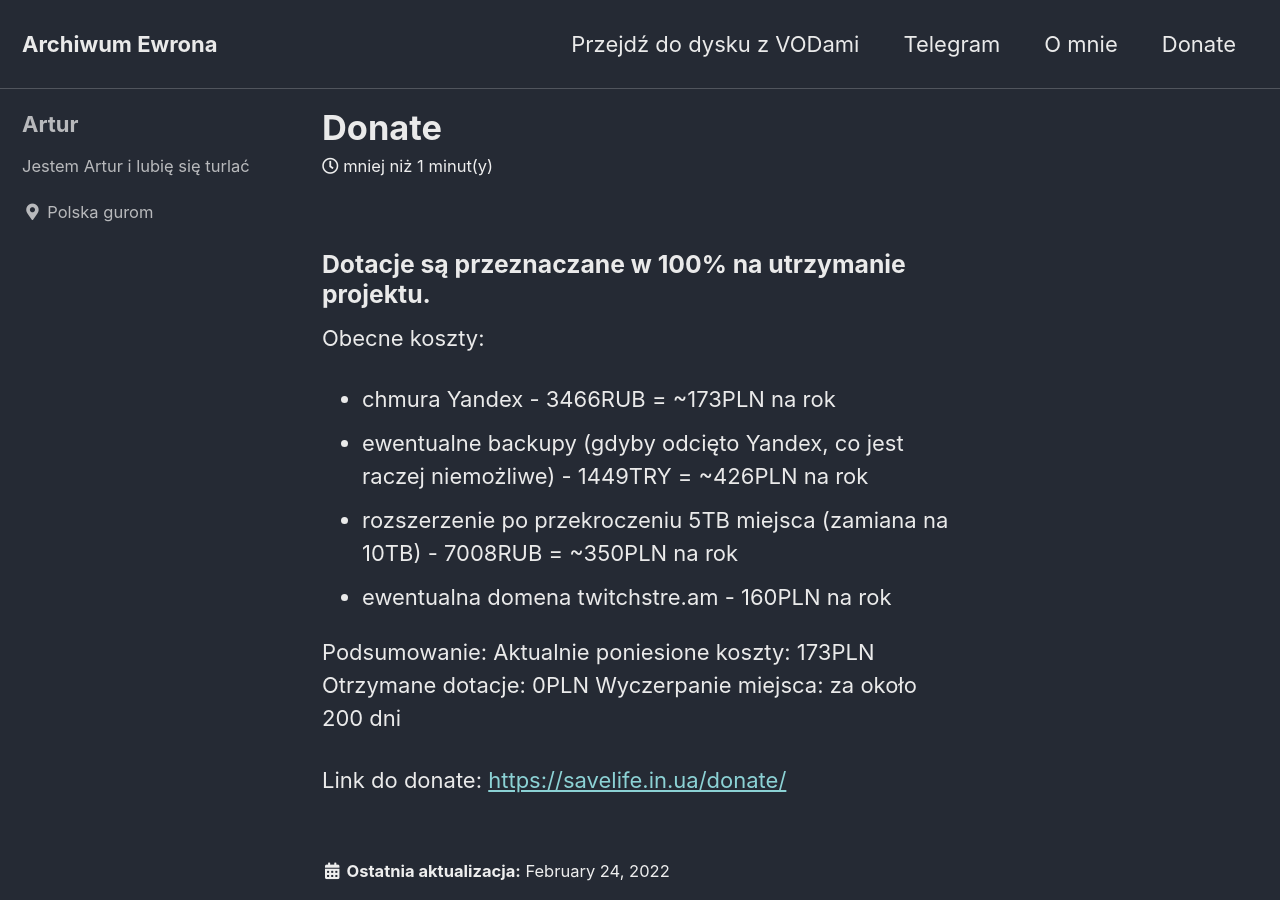
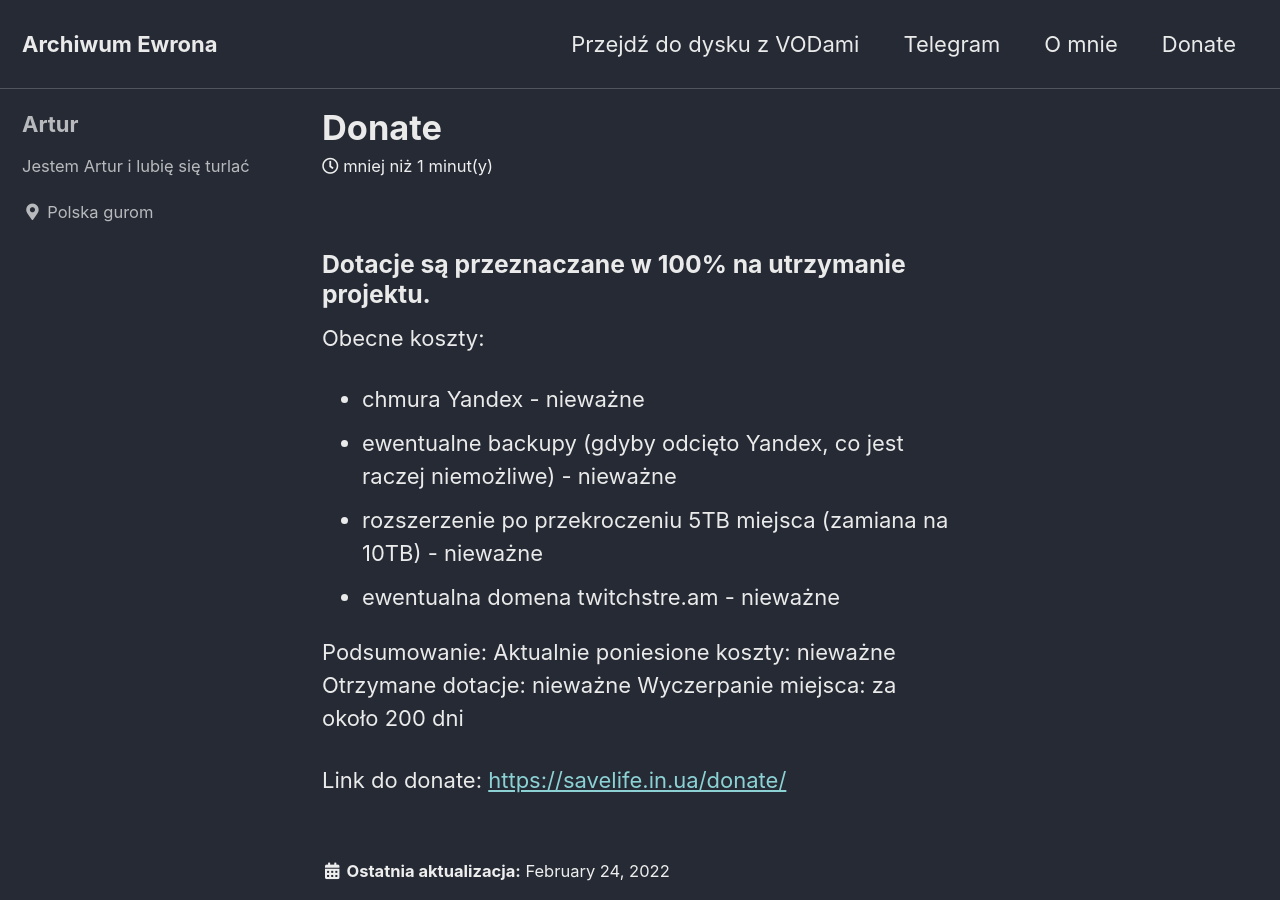
Before and after one commit to ewronarchive/archive, a Jekyll site: the page built from _posts/2022-02-24-donate.md, in a window 1280 px wide and 900 px high. Built offline with Jekyll 4.4.1, drawn with Linux system fonts in a browser that asks for light colours; cached includes are drawn as plain includes.

Commit message:
nieważne

```diff
--- a/_posts/2022-02-24-donate.md
+++ b/_posts/2022-02-24-donate.md
@@ -4,14 +4,14 @@
 
 Obecne koszty:
 
-- chmura Yandex - 3466RUB = ~173PLN na rok
-- ewentualne backupy (gdyby odcięto Yandex, co jest raczej niemożliwe) - 1449TRY = ~426PLN na rok
-- rozszerzenie po przekroczeniu 5TB miejsca (zamiana na 10TB) - 7008RUB = ~350PLN na rok
-- ewentualna domena twitchstre.am - 160PLN na rok
+- chmura Yandex - nieważne
+- ewentualne backupy (gdyby odcięto Yandex, co jest raczej niemożliwe) - nieważne
+- rozszerzenie po przekroczeniu 5TB miejsca (zamiana na 10TB) - nieważne
+- ewentualna domena twitchstre.am - nieważne
 
 Podsumowanie:
-Aktualnie poniesione koszty: 173PLN
-Otrzymane dotacje: 0PLN
+Aktualnie poniesione koszty: nieważne
+Otrzymane dotacje: nieważne
 Wyczerpanie miejsca: za około 200 dni
 
 Link do donate: [https://savelife.in.ua/donate/](https://savelife.in.ua/donate/)
```
